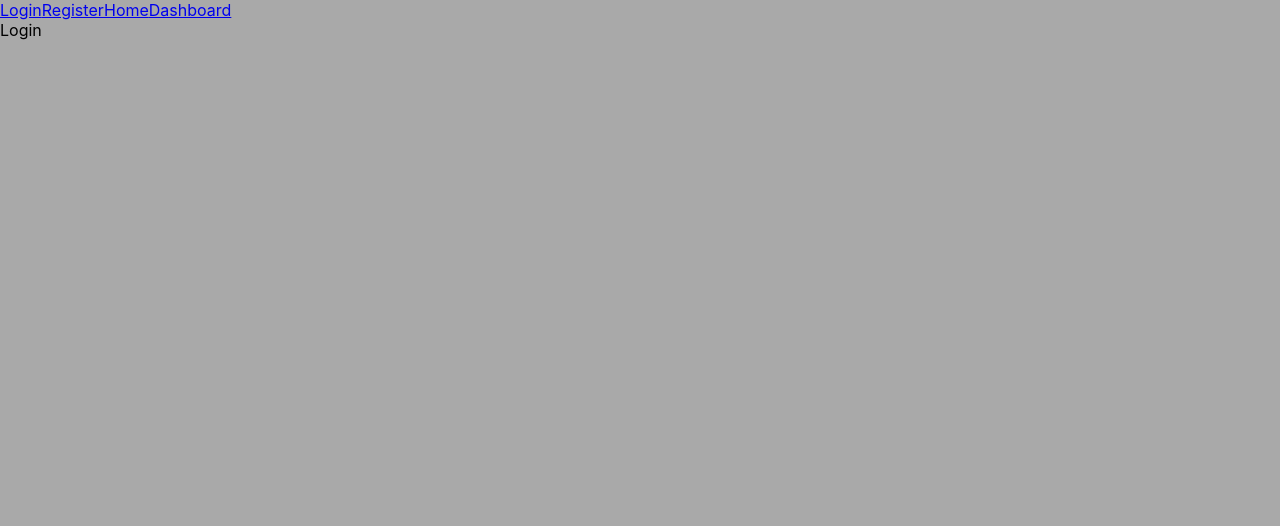
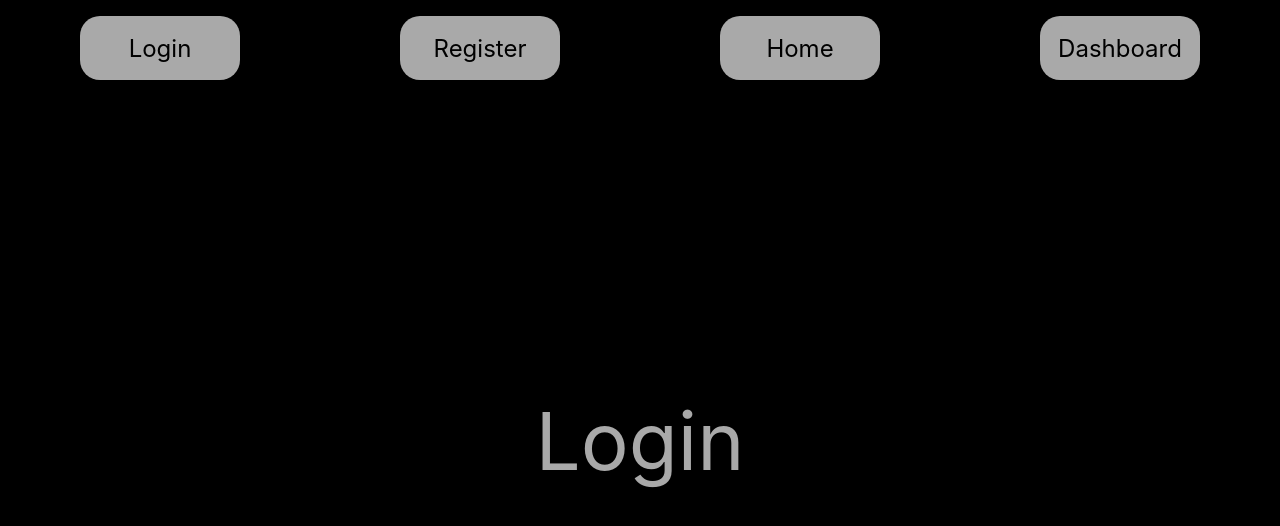
Before and after one commit to juandiego07/app-full-stack-jwt, a React (Create React App) app: page / in a window 1280 px wide. Shown: the top 526 px of the page. Built offline with nearby package versions, Linux system fonts and the light colour scheme.

Commit message:
Create style class main, navbar and tags a

```diff
--- a/src/style.css
+++ b/src/style.css
@@ -1,5 +1,33 @@
-*{
-    margin: 0;
-    padding: 0;
-    background-color: darkgray;
+* {
+  margin: 0;
+  padding: 0;
+  background-color: black;
 }
+
+.navbar {
+  display: flex;
+  justify-content: space-around;
+}
+
+.navbar a {
+  width: 10rem;
+  height: 4rem;
+  font-size: x-large;
+  text-decoration: none;
+  display: flex;
+  justify-content: center;
+  align-items: center;
+  background-color: darkgrey;
+  color: black;
+  border-radius: 20px;
+  margin-top: 1rem;
+}
+
+.main {
+  height: calc(100vh - 5rem);
+  font-size: 5em;
+  display: flex;
+  justify-content: center;
+  align-items: center;
+  color: darkgrey;
+}
```
